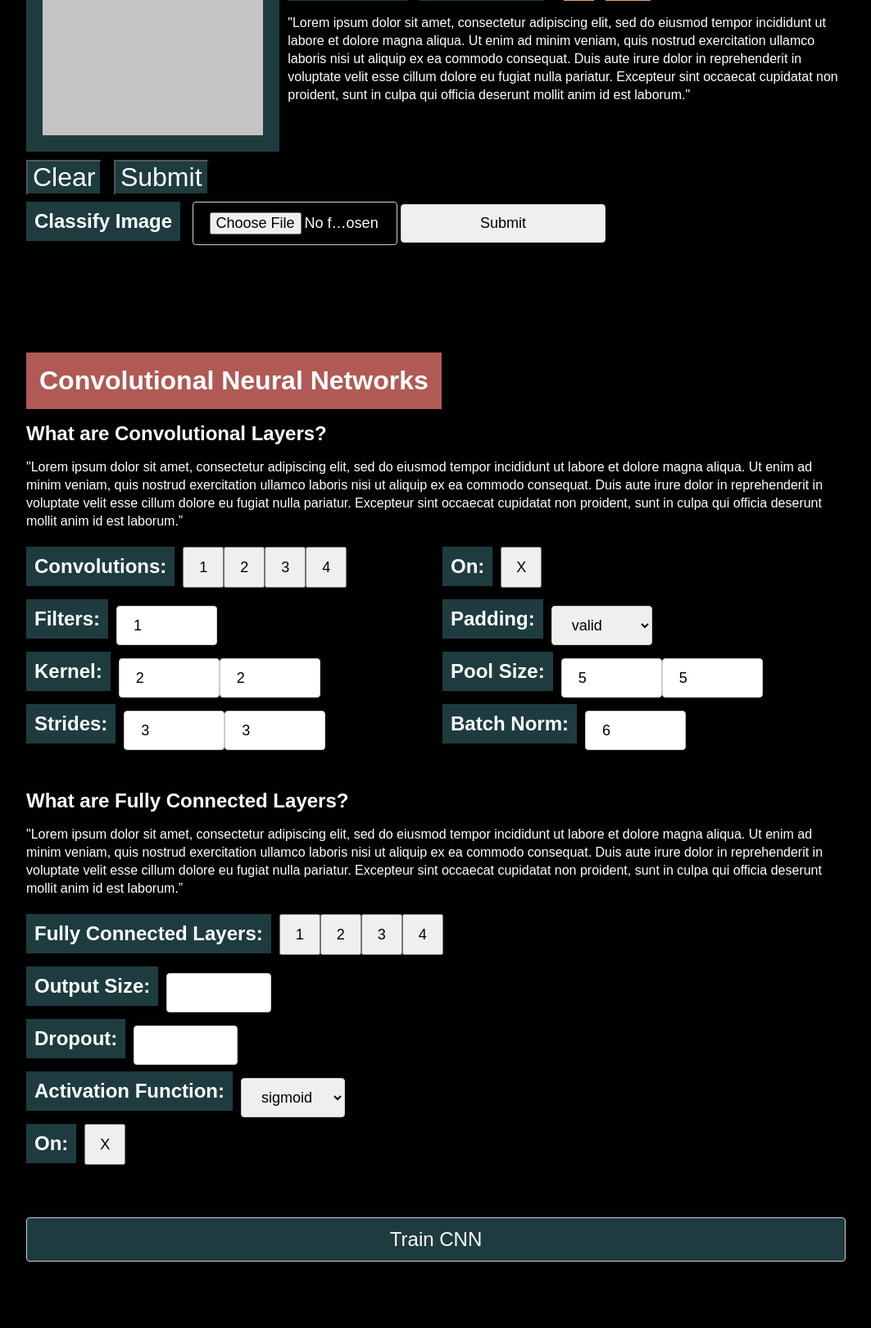
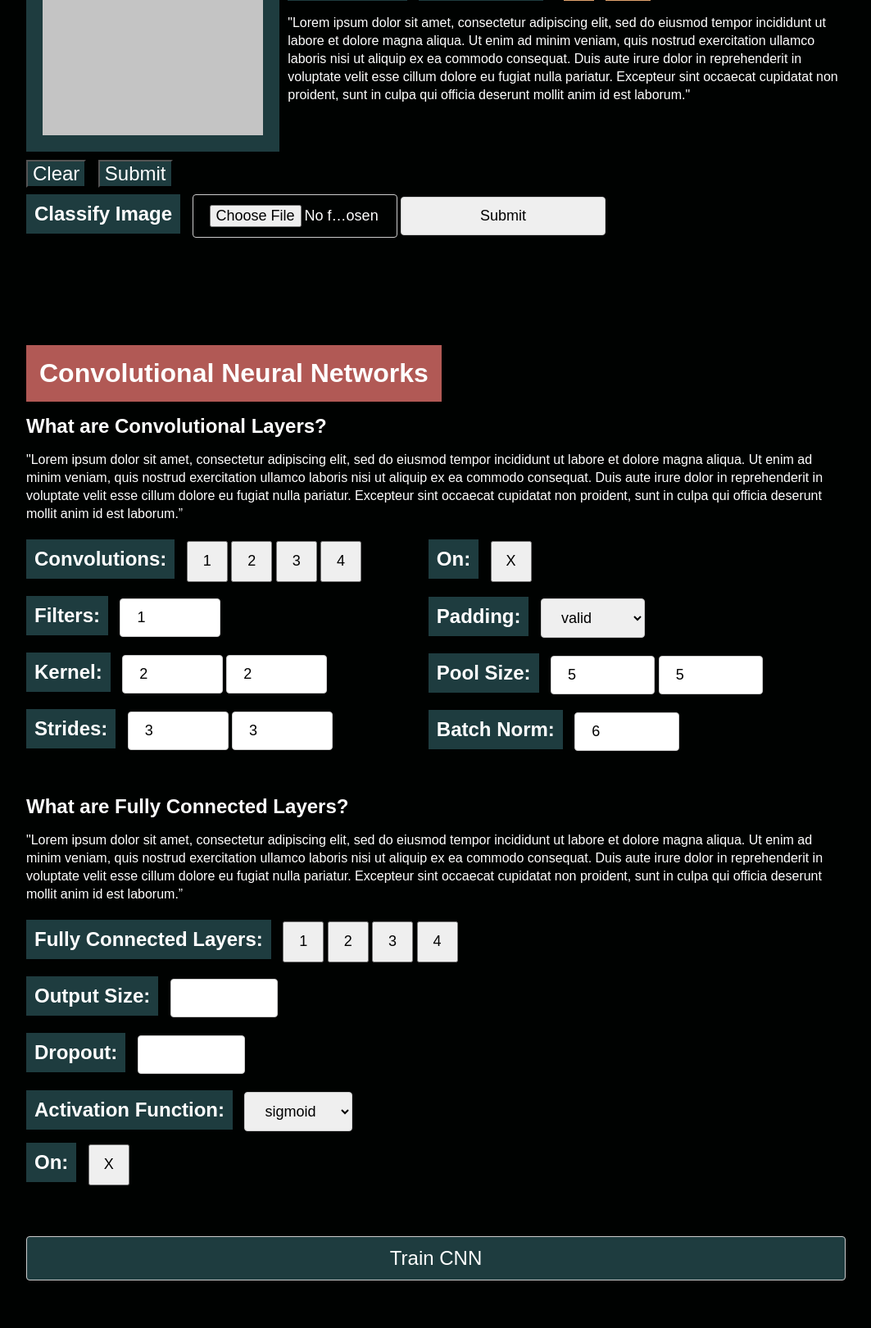
Before and after one commit to temujin-lampasa/baybayin-classifier, a Flask app: page / in a window 1280 px wide. Shown: the part 300-1920 px from the top of the page at 82% size, without its empty margins (108-1171 px from the left). Run offline with Flask 2, Linux system fonts and the light colour scheme; data comes from the database, SQL or seed files in the repository.

Commit message:
Fix column css

```diff
--- a/static/css/index.css
+++ b/static/css/index.css
@@ -38,8 +38,8 @@
     margin-top: 10px;
     margin-right: 10px;
     background: #1E3C3F;
-    font-size: 32px;
     color: #fff;
+    font-size: 24px;
     font-family: 'Mulish', sans-serif;
 }
 
@@ -53,18 +53,19 @@
     margin-left: 10px;
 }
 
-.columns{
-    column-count: 2;
-    width: 100%;
+.row {
+    width: 900px;
 }
 
-
-.row {
-    display: flex;
+.row:after {
+content: "";
+display: table;
+clear: both;
 }
 
 .column {
-flex: 50%;
+display: inline-block;
+width: 50%;
 }
 
 .label-div{
--- a/templates/index.html
+++ b/templates/index.html
@@ -61,9 +61,7 @@
         <div>
             <p>"Lorem ipsum dolor sit amet, consectetur adipiscing elit, sed do eiusmod tempor incididunt ut labore et dolore magna aliqua. Ut enim ad minim veniam, quis nostrud exercitation ullamco laboris nisi ut aliquip ex ea commodo consequat. Duis aute irure dolor in reprehenderit in voluptate velit esse cillum dolore eu fugiat nulla pariatur. Excepteur sint occaecat cupidatat non proident, sunt in culpa qui officia deserunt mollit anim id est laborum.”</p>
         </div>
-
         <div class="input-fields">
-            <div class="columns">
             <div>
                 <div class='row'>
                     <h3 class="drawing-label">Convolutions:</h3>
@@ -90,7 +88,6 @@
                     <input type="number" min="0" name="stride_y" value={{session.cnn_params.stride_y}}>
                 </div>
             </div>
-
             <div>
                 <div class='row'>
                     <h3 class="drawing-label">On:</h3>
@@ -114,7 +111,6 @@
                 <div class='row'>
                     <h3 class="drawing-label">Batch Norm:</h3>
                     <input type="number" min="0" name="batch_norm" value={{session.cnn_params.batch_norm}}>
-                    </div>
                 </div>
             </div>
         </div>
@@ -201,8 +197,6 @@
                     <input type="number" min="0" name="stride_y" value={{session.cnn_params.stride_y}}>
                 </div>
             </div>
-
-
         </div>
         <input type='submit' value="Train Model" class='form-submit'>
     </form>
```
Lines whose indentation alone changed are shown as unchanged.
